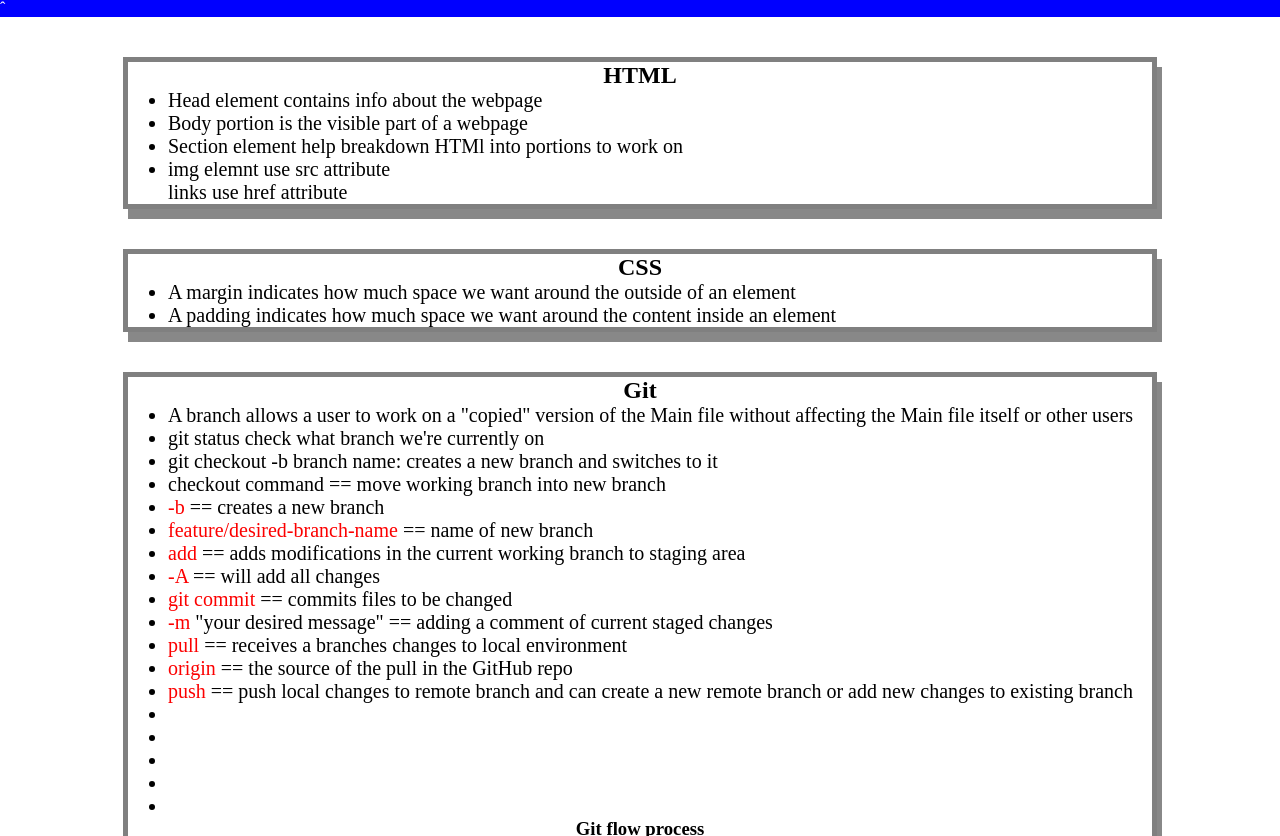
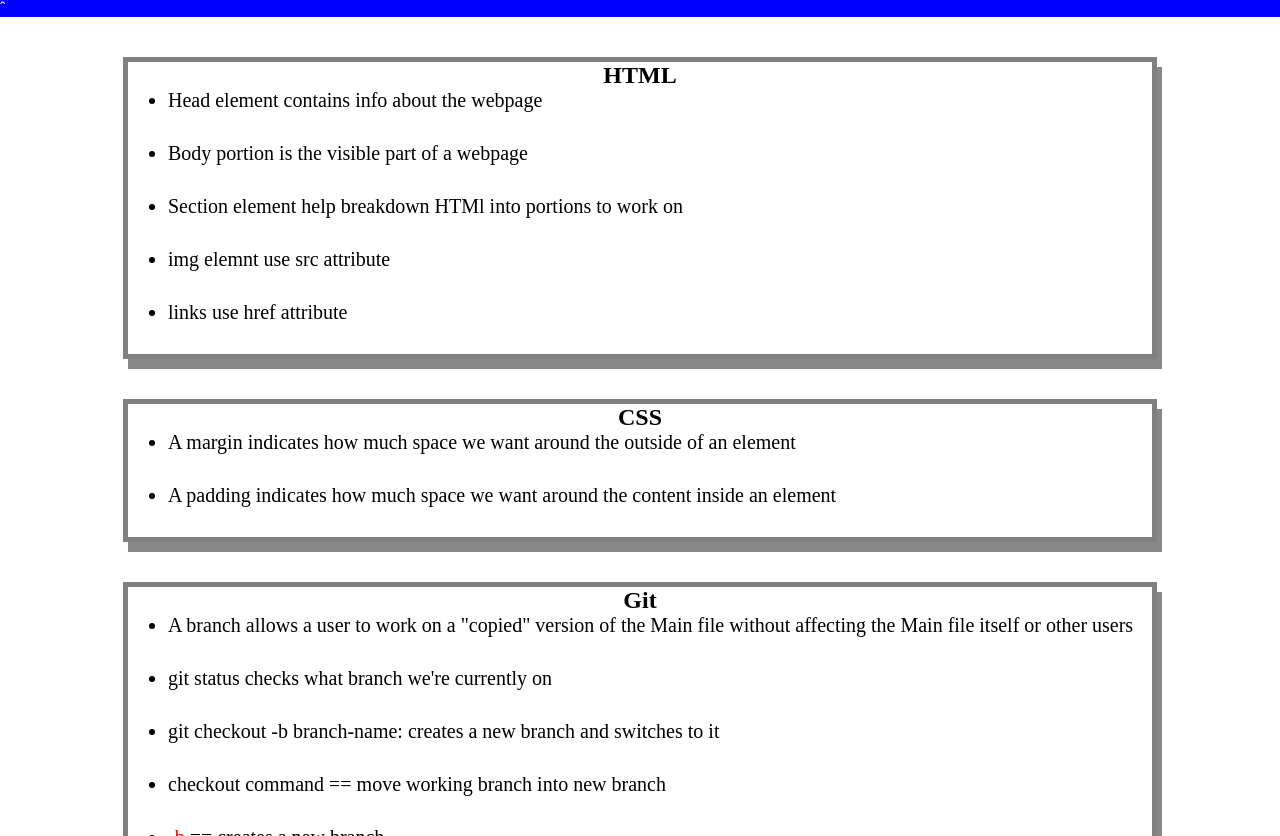
Before and after one commit to Luis00809/prework-study-guide, a plain HTML site: page index.html in a window 1280 px wide. Shown: the part 116-952 px from the top of the page. Drawn offline with Linux system fonts and the light colour scheme.

Commit message:
edited css and html sturcutre

```diff
--- a/assets/style.css
+++ b/assets/style.css
@@ -50,3 +50,11 @@
   span{
     color: rgb(252,0,0);
   }
+
+  h3 {
+    color: rgb(22, 22, 185);
+  }
+
+  li {
+    padding-bottom: 30px;
+  }
--- a/index.html
+++ b/index.html
@@ -22,7 +22,7 @@
           <li>Body portion is the visible part of a webpage</li>
           <li>Section element help breakdown HTMl into portions to work on</li>
           <li>img elemnt use src attribute</li>
-          <lil>links use href attribute</lil>
+          <li>links use href attribute</li>
         </ul>
 
      </section>
@@ -39,8 +39,8 @@
         <h2>Git</h2>
         <ul>
           <li>A branch allows a user to work on a "copied" version of the Main file without affecting the Main file itself or other users</li>
-          <li>git status check what branch we're currently on</li>
-          <li>git checkout -b branch name: creates a new branch and switches to it</li>
+          <li>git status checks what branch we're currently on</li>
+          <li>git checkout -b branch-name: creates a new branch and switches to it</li>
           <li>checkout command == move working branch into new branch</li>
           <li><span id="keyterm">-b</span> == creates a new branch</li>
           <li><span id="keyterm">feature/desired-branch-name</span> == name of new branch</li>
@@ -51,15 +51,9 @@
           <li><span id="keyterm">pull</span> == receives a branches changes to local environment</li>
           <li><span id="keyterm">origin</span> == the source of the pull in the GitHub repo</li>
           <li><span id="keyterm">push</span> == push local changes to remote branch and can create a new remote branch or add new changes to existing branch </li>
-          <li></li>
-          <li></li>
-          <li></li>
-          <li></li>
-          <li></li>
-
         </ul>
 
-        <h3>Git flow process</h3>
+        <h3>Git Flow Process</h3>
         <ol>
               <li>Create a local feature branch </li>
               <li>check status</li>
```
